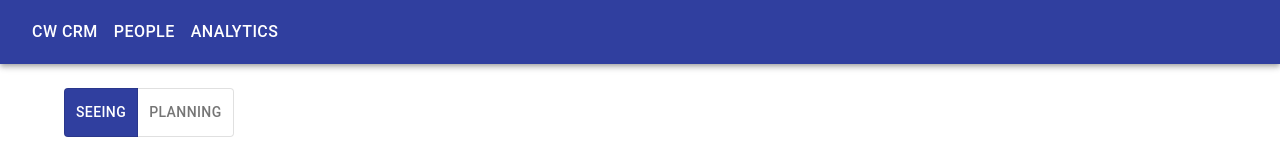
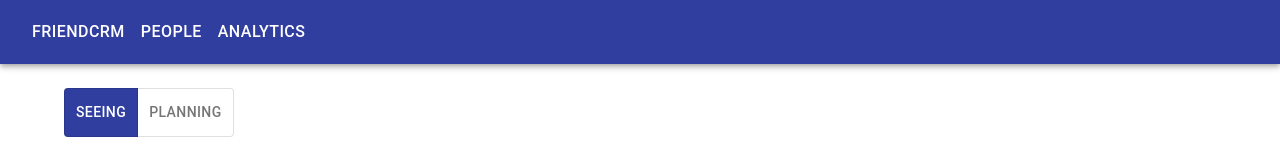
Before and after one commit to clwatkins/personal-crm, a React (Create React App) app in the folder frontend/: page / in a window 1280 px wide. Shown: the top 159 px of the page. Built offline with nearby package versions, Linux system fonts and the light colour scheme; no server answers.

Commit message:
Change app title to FriendCRM

```diff
--- a/frontend/src/App.js
+++ b/frontend/src/App.js
@@ -20,7 +20,7 @@ const App = () => {
       <AppBar position="static">
         <Toolbar>
           <Link to="/">
-            <HeaderButton>CW CRM</HeaderButton>
+            <HeaderButton>FriendCRM</HeaderButton>
           </Link>
 
           <Link to="/people">
--- a/frontend/src/index.js
+++ b/frontend/src/index.js
@@ -9,7 +9,7 @@ import appTheme from "./theme";
 ReactDOM.render(
   <React.StrictMode>
     <Helmet>
-      <title>CW Personal CRM</title>
+      <title>FriendCRM</title>
       <meta name="viewport" content="initial-scale=1, width=device-width" />
     </Helmet>
     <ThemeProvider theme={appTheme}>
```
